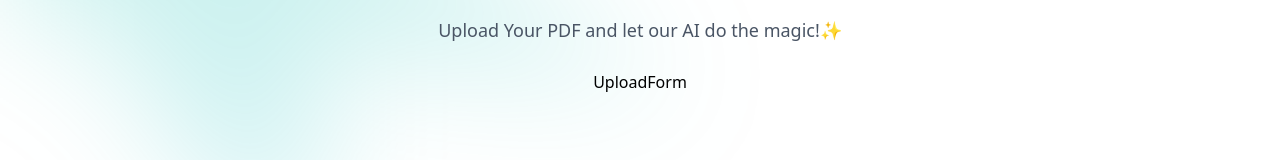
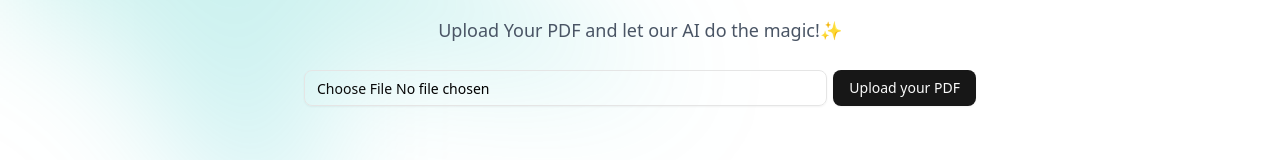
Before and after one commit to Ankiitsingh21/Sommaire, a Next.js app: page /upload in a window 1280 px wide. Shown: the part 318-478 px from the top of the page. Built offline with nearby package versions, Linux system fonts and the light colour scheme; no server answers.

Commit message:
upload service architecture has been setup

```diff
--- a/app/(logged-in)/upload/page.tsx
+++ b/app/(logged-in)/upload/page.tsx
@@ -9,9 +9,9 @@
     <section className="min-h-screen">
       <BgGradient />
       <div className="mx-auto max-w-7xl px-6 py-24 sm:py-32 lg:px-8">
-        <div className="flex flex-col items-center justify-center gap-6 text-center" >
-        <UploadHeader />
-        <UploadForm />
+        <div className="flex flex-col items-center justify-center gap-6 text-center">
+          <UploadHeader />
+          <UploadForm />
         </div>
       </div>
     </section>
--- /dev/null
+++ b/components/ui/input.tsx
@@ -0,0 +1,21 @@
+import * as React from "react";
+
+import { cn } from "@/lib/utils";
+
+function Input({ className, type, ...props }: React.ComponentProps<"input">) {
+  return (
+    <input
+      type={type}
+      data-slot="input"
+      className={cn(
+        "file:text-foreground placeholder:text-muted-foreground selection:bg-primary selection:text-primary-foreground dark:bg-input/30 border-input flex h-9 w-full min-w-0 rounded-md border bg-transparent px-3 py-1 text-base shadow-xs transition-[color,box-shadow] outline-none file:inline-flex file:h-7 file:border-0 file:bg-transparent file:text-sm file:font-medium disabled:pointer-events-none disabled:cursor-not-allowed disabled:opacity-50 md:text-sm",
+        "focus-visible:border-ring focus-visible:ring-ring/50 focus-visible:ring-[3px]",
+        "aria-invalid:ring-destructive/20 dark:aria-invalid:ring-destructive/40 aria-invalid:border-destructive",
+        className,
+      )}
+      {...props}
+    />
+  );
+}
+
+export { Input };
--- a/components/upload/upload-form.tsx
+++ b/components/upload/upload-form.tsx
@@ -1,3 +1,45 @@
+"use client";
+import { z } from "zod";
+import UploadFormInput from "./upload-formInput";
+
+const schema = z.object({
+  file: z
+    .instanceof(File, { message: "Invalid File" })
+    .refine(
+      (file) => file.size <= 20 * 24 * 1024,
+      "File Size must be less than 20 MB",
+    )
+    .refine(
+      (file) => file.type.startsWith("application/pdf"),
+      "File must be a PDF",
+    ),
+});
+
 export default function UploadForm() {
-  return <div>UploadForm</div>;
+  const handleSubmit = (e: React.FormEvent<HTMLFormElement>) => {
+    e.preventDefault();
+    console.log("Submitted");
+    const formData = new FormData(e.currentTarget);
+    const file = formData.get("file") as File;
+    //validating the fields;
+    const validatedFields = schema.safeParse({file});
+    console.log(validatedFields);
+    //schema validation with zod
+    if(!validatedFields.success){
+        console.log(
+                validatedFields.error.flatten().fieldErrors.file?.[0] ?? 'Invalid File'
+        );
+        return ;
+    }
+    //then upload the file to uploadthing
+    //then parse the pdf using langchain
+    //summarize the pdf using AI
+    //save the summary to the database
+    //redirect to the summary page
+  };
+  return (
+    <div className="flex flex-col gap-8 w-full max-w-2xl mx-auto">
+      <UploadFormInput onSubmit={handleSubmit} />
+    </div>
+  );
 }
--- /dev/null
+++ b/components/upload/upload-formInput.tsx
@@ -0,0 +1,26 @@
+"use client";
+
+import { Button } from "@/components/ui/button";
+import { Input } from "@/components/ui/input";
+
+interface UploadFormInputProps {
+  onSubmit: (e: React.FormEvent<HTMLFormElement>) => void;
+}
+
+export default function UploadFormInput({ onSubmit }: UploadFormInputProps) {
+  return (
+    <form className="flex flex-col gap-6" onSubmit={onSubmit}>
+      <div className="flex justify-end items-center gap-1.5">
+        <Input
+          id="file"
+          name="file"
+          type="file"
+          accept="application/pdf"
+          required
+          className=""
+        />
+        <Button>Upload your PDF</Button>
+      </div>
+    </form>
+  );
+}
--- a/package.json
+++ b/package.json
@@ -13,6 +13,7 @@
   "dependencies": {
     "@clerk/nextjs": "^6.32.0",
     "@radix-ui/react-slot": "^1.2.3",
+    "@uploadthing/react": "^7.3.3",
     "class-variance-authority": "^0.7.1",
     "clsx": "^2.1.1",
     "lucide-react": "^0.542.0",
@@ -20,7 +21,9 @@
     "prettier": "^3.6.2",
     "react": "19.1.0",
     "react-dom": "19.1.0",
-    "tailwind-merge": "^3.3.1"
+    "tailwind-merge": "^3.3.1",
+    "uploadthing": "^7.7.4",
+    "zod": "^4.1.8"
   },
   "devDependencies": {
     "@eslint/eslintrc": "^3",
```
Also changed, not shown: 1 other file (tests, documents, lock files or other folders).
